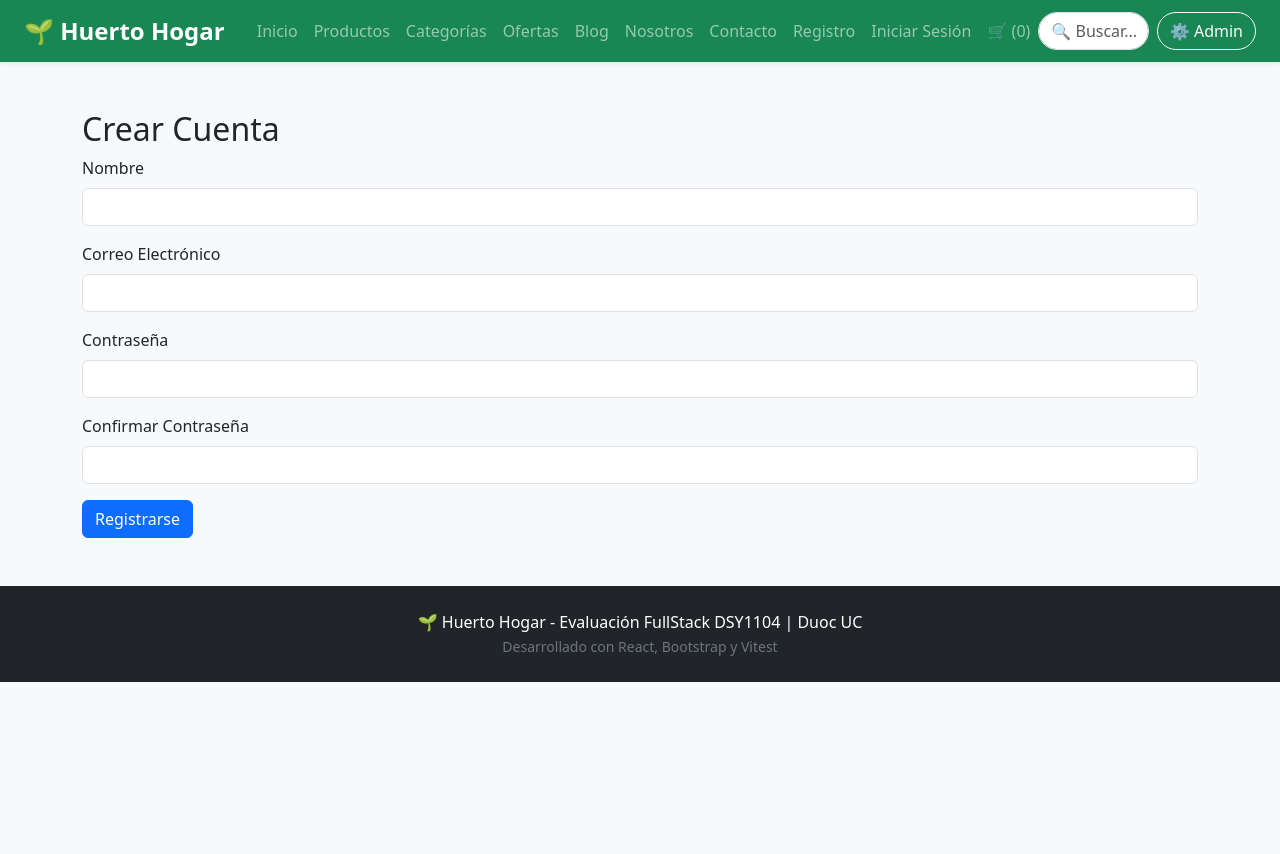
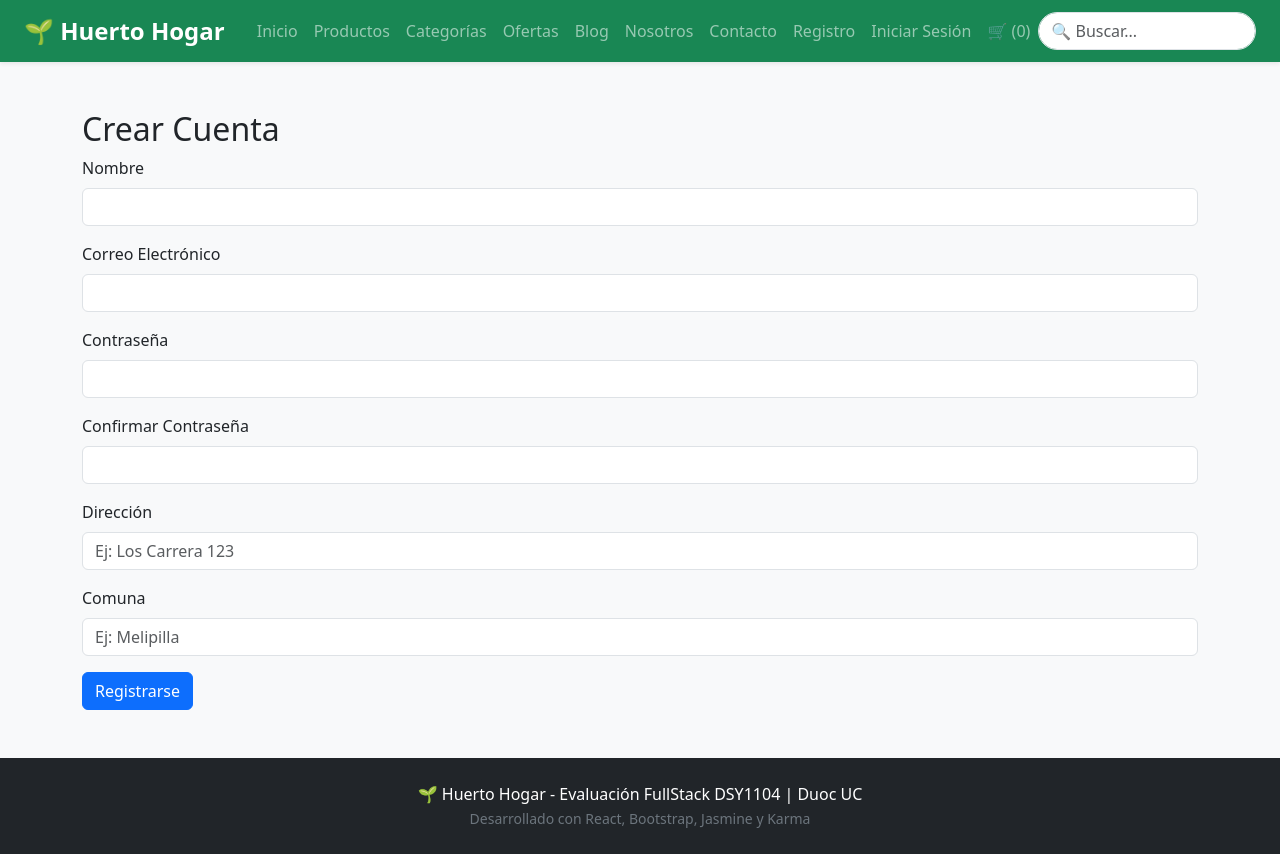
Before and after one commit to benantileo-droid/evaluacion2FullStack, a React (Vite) app in the folder huerto-app/: page /registro in a window 1280 px wide. Before the commit the page ends 800 px from the top, so only its background shows below. Built offline with nearby package versions, Linux system fonts and the light colour scheme.

Commit message:
creacion de usuarios para que queden almacenados

```diff
--- a/huerto-app/src/App.jsx
+++ b/huerto-app/src/App.jsx
@@ -1,6 +1,7 @@
 import React, { useState, useEffect } from 'react';
 import ProductForm from './pages/admin/ProductForm';
 import { initialProducts } from './data/productos';
+import { initialUsers } from './data/usuarios';
 import { Routes, Route, Link } from 'react-router-dom';
 
 import Home from './pages/Home';
@@ -40,7 +41,25 @@ export default function App() {
       ? JSON.parse(carritoGuardado)
       : [];
   });
+
+  // USUARIOS
+  const [usuarios, setUsuarios] = useState(() => {
+    const usuariosGuardados = localStorage.getItem('usuarios');
+
+    return usuariosGuardados
+      ? JSON.parse(usuariosGuardados)
+      : initialUsers;
+  });
+  const [usuarioActual, setUsuarioActual] = useState(() => {
+    const usuarioGuardado = localStorage.getItem('usuarioActual');
+
+    return usuarioGuardado
+      ? JSON.parse(usuarioGuardado)
+      : null;
+  });
+
   const [busqueda, setBusqueda] = useState('');
+
   const [categoriaSeleccionada, setCategoriaSeleccionada] =
     useState('Todas');
 
@@ -71,6 +90,36 @@ export default function App() {
       JSON.stringify(carrito)
     );
   }, [carrito]);
+
+  useEffect(() => {
+    localStorage.setItem(
+      'usuarios',
+      JSON.stringify(usuarios)
+    );
+  }, [usuarios]);
+
+
+  // =========================
+  // USUARIOS
+  // =========================
+
+  const handleRegisterUser = (nuevoUsuario) => {
+
+    const usuarioCreado = {
+      ...nuevoUsuario,
+      id: Date.now(),
+      rol: 'cliente',
+      compras: []
+    };
+
+    setUsuarios((prev) => [
+      ...prev,
+      usuarioCreado
+    ]);
+  };
+  const handleLogin = (usuario) => {
+    setUsuarioActual(usuario);
+  };
 
 
   // =========================
@@ -185,9 +234,6 @@ export default function App() {
 
 
     // CREAR PRODUCTO
-    // Los datos vienen directamente desde ProductForm:
-    // nombre, precio, categoria, descripcion e imagen
-
     setProductos((prev) => [
       ...prev,
       {
@@ -425,23 +471,18 @@ export default function App() {
               />
 
 
+              {usuarioActual?.rol === 'admin' && (
                 <button
                   className="btn btn-outline-light rounded-pill text-nowrap"
                   onClick={() => {
-
                     setModoAdmin(!modoAdmin);
-
                     setMostrarFormulario(false);
-
                     setProductoEditando(null);
                   }}
                 >
-
-                {modoAdmin
-                  ? 'Salir Admin'
-                  : '⚙️ Admin'}
-
+                  {modoAdmin ? 'Salir Admin' : '⚙️ Admin'}
                 </button>
+              )}
 
             </div>
 
@@ -574,13 +615,9 @@ export default function App() {
           path="/checkout"
           element={
             <Checkout
-
               carrito={carrito}
-
-              onClearCart={
-                handleClearCart
-              }
-
+              onClearCart={handleClearCart}
+              usuarioActual={usuarioActual}
             />
           }
         />
@@ -629,7 +666,10 @@ export default function App() {
         <Route
           path="/registro"
           element={
-            <Registro />
+            <Registro
+              onRegister={handleRegisterUser}
+              usuarios={usuarios}
+            />
           }
         />
 
@@ -639,7 +679,10 @@ export default function App() {
         <Route
           path="/login"
           element={
-            <Login />
+            <Login
+              usuarios={usuarios}
+              onLogin={handleLogin}
+            />
           }
         />
 
@@ -739,7 +782,7 @@ export default function App() {
 
           <small className="text-secondary">
 
-            Desarrollado con React, Bootstrap y Vitest
+            Desarrollado con React, Bootstrap, Jasmine y Karma
 
           </small>
 
--- /dev/null
+++ b/huerto-app/src/data/usuarios.js
@@ -0,0 +1,12 @@
+export const initialUsers = [
+  {
+    id: 1,
+    nombre: 'Administrador',
+    email: 'admin@huertohogar.cl',
+    password: '123456',
+    direccion: 'Av. Principal 123',
+    comuna: 'Melipilla',
+    rol: 'admin',
+    compras: []
+  }
+];
--- a/huerto-app/src/pages/Checkout.jsx
+++ b/huerto-app/src/pages/Checkout.jsx
@@ -1,13 +1,29 @@
 import React, { useState } from 'react';
 import { useNavigate } from 'react-router-dom';
 
-export default function Checkout({ carrito, onClearCart }) {
-  const [nombre, setNombre] = useState('');
-  const [direccion, setDireccion] = useState('');
-  const [comuna, setComuna] = useState('');
+export default function Checkout({
+  carrito,
+  onClearCart,
+  usuarioActual
+}) {
+
+  const [nombre, setNombre] = useState(
+    usuarioActual?.nombre || ''
+  );
+
+  const [direccion, setDireccion] = useState(
+    usuarioActual?.direccion || ''
+  );
+
+  const [comuna, setComuna] = useState(
+    usuarioActual?.comuna || ''
+  );
+
   const [tipoEntrega, setTipoEntrega] = useState('Domicilio');
+  const [estadoPago, setEstadoPago] = useState('aprobado');
+
   const navigate = useNavigate();
-  const [estadoPago, setEstadoPago] = useState('aprobado');
+
   const total = carrito.reduce(
     (acumulador, producto) =>
       acumulador + producto.precio * producto.cantidad,
@@ -15,6 +31,7 @@ export default function Checkout({ carrito, onClearCart }) {
   );
 
   const confirmarCompra = () => {
+
     if (nombre === '' || direccion === '' || comuna === '') {
       alert('Por favor completa todos los datos.');
       return;
@@ -36,62 +53,105 @@ const confirmarCompra = () => {
       total
     };
 
-  localStorage.setItem('ultimaOrden', JSON.stringify(orden));
+    localStorage.setItem(
+      'ultimaOrden',
+      JSON.stringify(orden)
+    );
 
     onClearCart();
+
     navigate('/compra-exitosa');
   };
 
   return (
     <div className="container py-5">
+
       <div className="row justify-content-center">
+
         <div className="col-md-7">
+
           <div className="card border-0 shadow-sm">
+
             <div className="card-body p-4">
+
               <h1 className="fw-bold text-success mb-4">
                 Finalizar Compra
               </h1>
 
+              {usuarioActual && (
+                <div className="alert alert-success">
+                  👤 Datos cargados automáticamente para{' '}
+                  <strong>{usuarioActual.nombre}</strong>
+                </div>
+              )}
+
+              {/* NOMBRE */}
+
               <div className="mb-3">
+
                 <label className="form-label fw-semibold">
                   Nombre
                 </label>
+
                 <input
                   type="text"
                   className="form-control"
                   value={nombre}
-                  onChange={(e) => setNombre(e.target.value)}
+                  onChange={(e) =>
+                    setNombre(e.target.value)
+                  }
                   placeholder="Ingresa tu nombre"
                 />
+
               </div>
 
+
+              {/* DIRECCIÓN */}
+
               <div className="mb-3">
+
                 <label className="form-label fw-semibold">
                   Dirección
                 </label>
+
                 <input
                   type="text"
                   className="form-control"
                   value={direccion}
-                  onChange={(e) => setDireccion(e.target.value)}
+                  onChange={(e) =>
+                    setDireccion(e.target.value)
+                  }
                   placeholder="Ingresa tu dirección"
                 />
+
               </div>
 
+
+              {/* COMUNA */}
+
               <div className="mb-3">
+
                 <label className="form-label fw-semibold">
                   Comuna
                 </label>
+
                 <input
                   type="text"
                   className="form-control"
                   value={comuna}
-                  onChange={(e) => setComuna(e.target.value)}
+                  onChange={(e) =>
+                    setComuna(e.target.value)
+                  }
                   placeholder="Ingresa tu comuna"
                 />
+
               </div>
 
+
+              {/* TIPO DE ENTREGA */}
+
               <div className="mb-4">
+
                 <label className="form-label fw-semibold">
                   Tipo de entrega
                 </label>
@@ -99,17 +159,28 @@ const confirmarCompra = () => {
                 <select
                   className="form-select"
                   value={tipoEntrega}
-                  onChange={(e) => setTipoEntrega(e.target.value)}
+                  onChange={(e) =>
+                    setTipoEntrega(e.target.value)
+                  }
                 >
+
                   <option value="Domicilio">
                     Despacho a domicilio
                   </option>
+
                   <option value="Retiro">
                     Retiro en tienda
                   </option>
+
                 </select>
+
               </div>
+
+
+              {/* RESULTADO DEL PAGO */}
+
               <div className="mb-4">
+
                 <label className="form-label fw-semibold">
                   Resultado de pago
                 </label>
@@ -117,8 +188,11 @@ const confirmarCompra = () => {
                 <select
                   className="form-select"
                   value={estadoPago}
-    onChange={(e) => setEstadoPago(e.target.value)}
+                  onChange={(e) =>
+                    setEstadoPago(e.target.value)
+                  }
                 >
+
                   <option value="aprobado">
                     Pago aprobado
                   </option>
@@ -126,16 +200,27 @@ const confirmarCompra = () => {
                   <option value="rechazado">
                     Pago rechazado
                   </option>
+
                 </select>
+
               </div>
+
+
+              {/* RESUMEN */}
+
               <div className="border-top pt-4 mb-4">
-  <h4 className="fw-bold mb-3">Resumen de compra</h4>
+
+                <h4 className="fw-bold mb-3">
+                  Resumen de compra
+                </h4>
 
                 {carrito.map((producto) => (
+
                   <div
                     key={producto.id}
                     className="d-flex justify-content-between mb-2"
                   >
+
                     <span>
                       {producto.nombre} x{producto.cantidad}
                     </span>
@@ -143,26 +228,43 @@ const confirmarCompra = () => {
                     <span>
                       ${producto.precio * producto.cantidad}
                     </span>
+
                   </div>
+
                 ))}
 
                 <div className="d-flex justify-content-between border-top pt-3 mt-3">
-    <strong>Total:</strong>
+
+                  <strong>
+                    Total:
+                  </strong>
+
                   <strong className="text-success">
                     ${total}
                   </strong>
+
                 </div>
+
               </div>
+
+
+              {/* CONFIRMAR */}
+
               <button
                 className="btn btn-success w-100 rounded-pill"
                 onClick={confirmarCompra}
               >
                 Confirmar compra
               </button>
+
             </div>
+
           </div>
+
         </div>
+
       </div>
+
     </div>
   );
 }
--- a/huerto-app/src/pages/Registro.jsx
+++ b/huerto-app/src/pages/Registro.jsx
@@ -1,11 +1,13 @@
 import { useState } from 'react';
 
-const Registro = () => {
+const Registro = ({ onRegister, usuarios }) => {
   const [formData, setFormData] = useState({
   nombre: '',
   email: '',
   password: '',
-    confirmarPassword: ''
+  confirmarPassword: '',
+  direccion: '',
+  comuna: ''
 });
 
   const [errores, setErrores] = useState({});
@@ -28,6 +30,13 @@ const Registro = () => {
     if (formData.password !== formData.confirmarPassword) {
       nuevosErrores.confirmarPassword = 'Las contraseñas no coinciden';
     }
+    if (!formData.direccion.trim()) {
+  nuevosErrores.direccion = 'La dirección es obligatoria';
+}
+
+if (!formData.comuna.trim()) {
+  nuevosErrores.comuna = 'La comuna es obligatoria';
+}
 
     setErrores(nuevosErrores);
     return Object.keys(nuevosErrores).length === 0;
@@ -39,10 +48,17 @@ const Registro = () => {
 
   const handleSubmit = (e) => {
   e.preventDefault();
+
   if (validar()) {
-      console.log('Formulario de registro válido:', formData);
+    onRegister({
+      nombre: formData.nombre,
+      email: formData.email,
+      password: formData.password,
+      direccion: formData.direccion,
+      comuna: formData.comuna
+    });
+
     alert('Registro exitoso');
-      // Aquí puedes agregar la lógica para enviar los datos a tu backend
   }
 };
 
@@ -73,6 +89,49 @@ const Registro = () => {
           <input type="password" name="confirmarPassword" className="form-control" value={formData.confirmarPassword} onChange={handleChange} />
           {errores.confirmarPassword && <small className="text-danger">{errores.confirmarPassword}</small>}
         </div>
+        <div className="mb-3">
+  <label htmlFor="direccion" className="form-label">
+    Dirección
+  </label>
+
+  <input
+    type="text"
+    className={`form-control ${errores.direccion ? 'is-invalid' : ''}`}
+    id="direccion"
+    name="direccion"
+    value={formData.direccion}
+    onChange={handleChange}
+    placeholder="Ej: Los Carrera 123"
+  />
+
+  {errores.direccion && (
+    <div className="invalid-feedback">
+      {errores.direccion}
+    </div>
+  )}
+</div>
+
+<div className="mb-3">
+  <label htmlFor="comuna" className="form-label">
+    Comuna
+  </label>
+
+  <input
+    type="text"
+    className={`form-control ${errores.comuna ? 'is-invalid' : ''}`}
+    id="comuna"
+    name="comuna"
+    value={formData.comuna}
+    onChange={handleChange}
+    placeholder="Ej: Melipilla"
+  />
+
+  {errores.comuna && (
+    <div className="invalid-feedback">
+      {errores.comuna}
+    </div>
+  )}
+</div>
 
         <button type="submit" className="btn btn-primary">Registrarse</button>
       </form>
```
Also changed, not shown: huerto-app/src/pages/Login.jsx (+79 -13 lines). Lines whose indentation alone changed are shown as unchanged.
